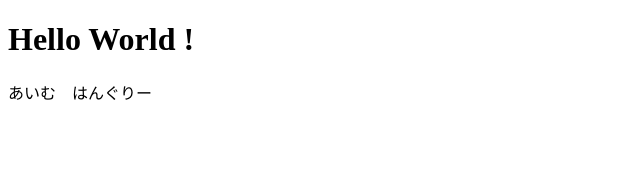
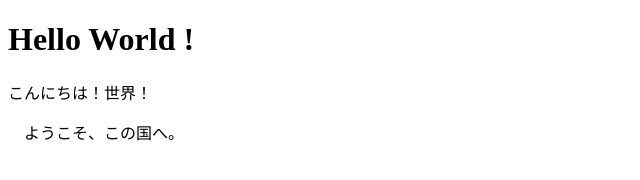
Before and after one commit to piyonmaru/Estra-coach-php, a plain HTML site: page src/php05/index.html in a window 1280 px wide. Shown: the whole page, without its empty margins (0-640 px from the left). Drawn offline with Linux system fonts and the light colour scheme.

Commit message:
こんにちは世界！の追加

```diff
--- a/src/php05/index.html
+++ b/src/php05/index.html
@@ -9,6 +9,7 @@
 
     <h1> Hello World !</h1>
 
-    <p> あいむ　はんぐりー　</p>
+    <p> こんにちは！世界！</p>
+    <p>　ようこそ、この国へ。</p>
 </body>
 </html>
```
